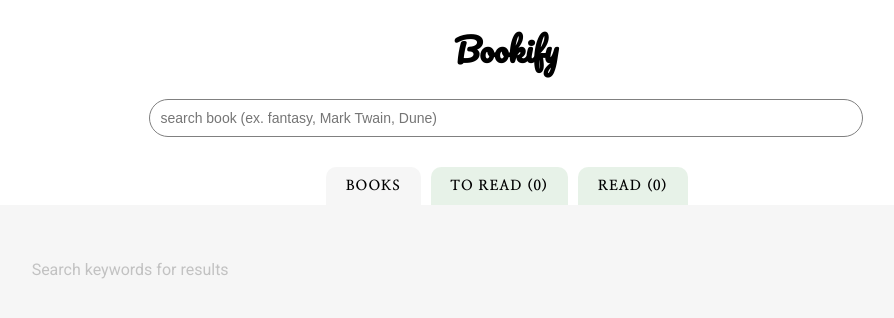
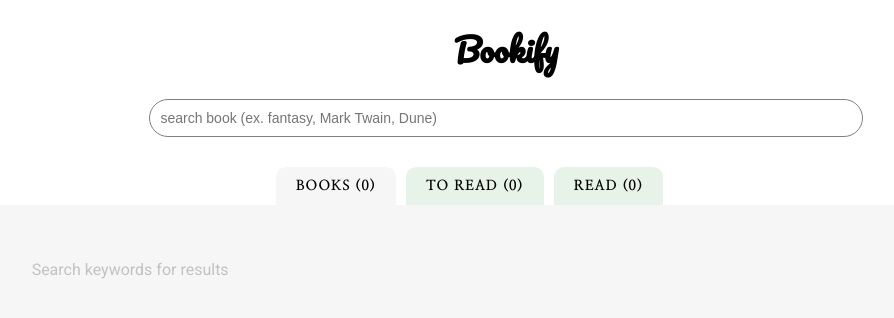
Before and after one commit to svyoung/bookify-app, a React (Create React App) app: page / in a window 1280 px wide. Shown: the top 318 px of the page, without its empty margins (134-1028 px from the left). Built offline with nearby package versions, Linux system fonts and the light colour scheme.

Commit message:
modify styling

```diff
--- a/src/App.css
+++ b/src/App.css
@@ -32,7 +32,7 @@
 
 .react-tabs__tab-list {
     margin: 0 auto;
-    width: 400px;
+    width: 500px;
 }
 
 .react-tabs__tab-panel {
--- a/src/App.tsx
+++ b/src/App.tsx
@@ -65,14 +65,13 @@ const App:React.FC = () => {
       />
       <Tabs>
         <TabList>
-          <Tab>Books</Tab>
+          <Tab>Books ({Number(resultCount).toLocaleString()})</Tab>
           <Tab>To Read ({tbrList.length})</Tab>
           <Tab>Read ({readList.length})</Tab>
         </TabList>
 
         <TabPanel>
           <div className={`book_results`}>
-            {resultCount ? (<span className="result_count">Results: {resultCount}</span>) : ''}
             <div className="result_container">
               {resultCount ?
                 results.map((book) => {
@@ -99,7 +98,6 @@ const App:React.FC = () => {
         </TabPanel>
         <TabPanel>
           <div className="to_read_list">
-            {tbrList.length > 0 && <span className="tbr_count">{tbrList.length} books to read</span>}
             <div className="result_container">
             {tbrList.length > 0 ?
               tbrList.map((book) => {
@@ -126,7 +124,6 @@ const App:React.FC = () => {
         </TabPanel>
         <TabPanel>
           <div className="read_list">
-            {readList.length > 0 && <span className="read_count">{readList.length} books read</span>}
             <div className="result_container">
               {readList.length > 0 ?
                 readList.map((book) => {
```
